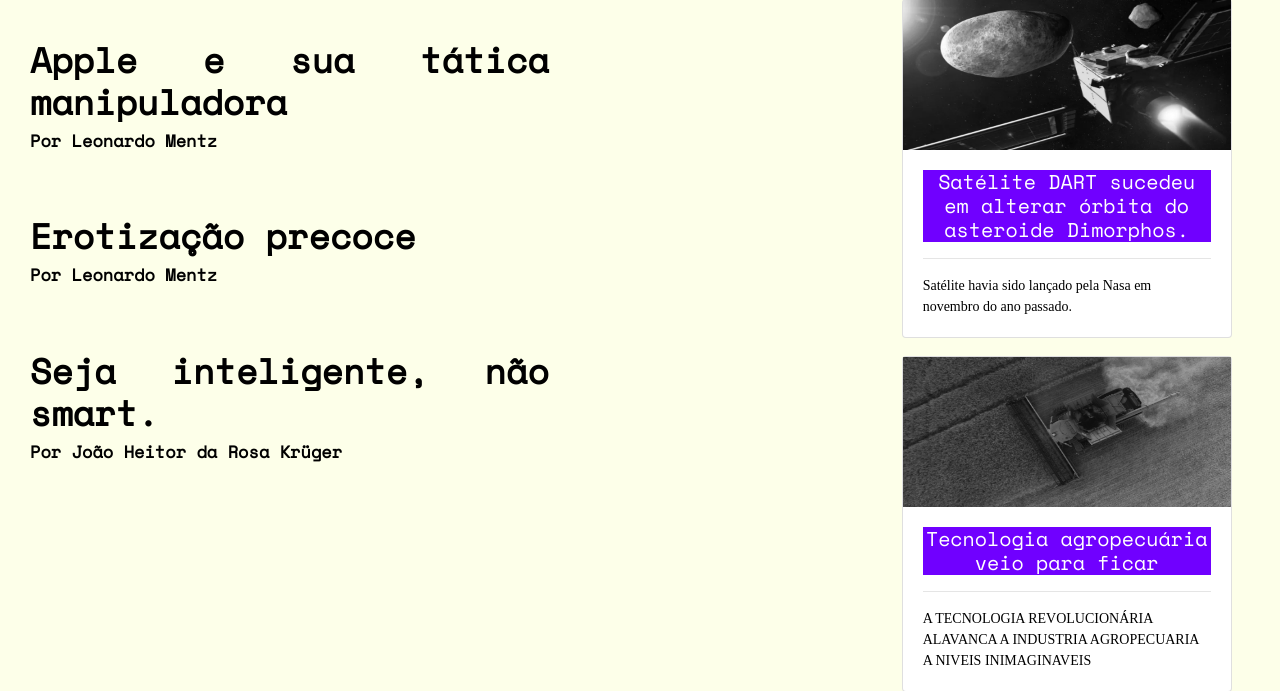
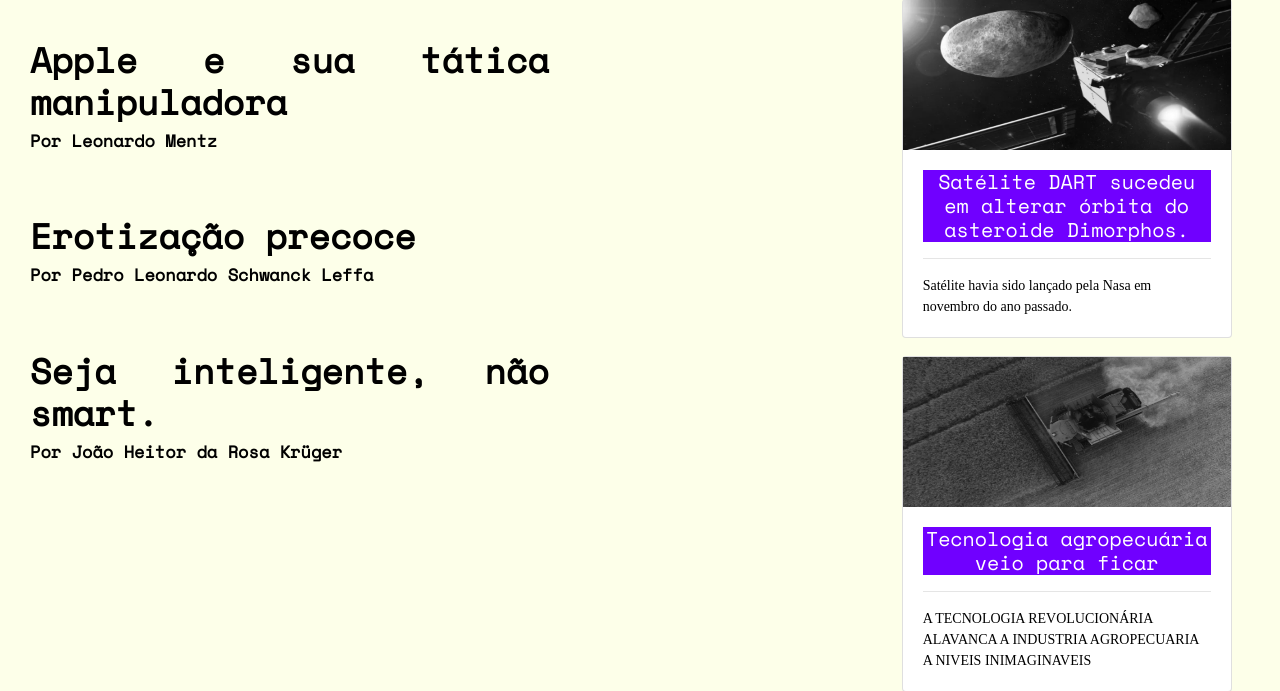
Before and after one commit to senacrs-emti/2022-1T-jornal-G4, a PHP site: page /opiniao.php in a window 1280 px wide; the page is wider, and only the part inside the window is pictured. Shown: the part 584-1275 px from the top of that part. Run offline with PHP 8.4, Linux system fonts and the light colour scheme; some libraries are stand-ins or nearby versions; some web fonts are replaced.

Commit message:
correção

```diff
--- a/editoria.php
+++ b/editoria.php
@@ -55,7 +55,7 @@ include_once './includes/_header.php'
         <img src="https://img.elo7.com.br/product/zoom/3B06B23/imagem-digital-jesus-e-leao-foto-para-quadro.jpg" class="col-lg-6 col-12 mt-3" alt="">
         <div class="col-lg-6 col-12 mt-3">
         <a href="">
-            <h3>Lorem</h3>
+            <h3></h3>
             <p>Lorem ipsum dolor sit amet consectetur adipisicing elit. Neque rem quibusdam consectetur ducimus reprehenderit! Eaque praesentium provident error voluptatibus in pariatur. Rerum, tempora fuga unde alias odio harum libero iste.</p>
             </a>
         </div>
--- a/opiniao.php
+++ b/opiniao.php
@@ -30,7 +30,8 @@ include_once './includes/_header.php'
 <div class="cronica-div">
 <a href="artigo-erotização.php">
 <h1 class="titulo-noticia col-lg-8 col-sm-12  mt-5">Erotização precoce<h1>
-<h4 class="autor-noticia col-lg-12 col-sm-12">Por Leonardo Mentz</h4>
+<h4 class="autor-noticia col-lg-12 col-sm-12">Por Pedro Leonardo Schwanck Leffa
+</h4>
 </a>
 </div>
 
```
